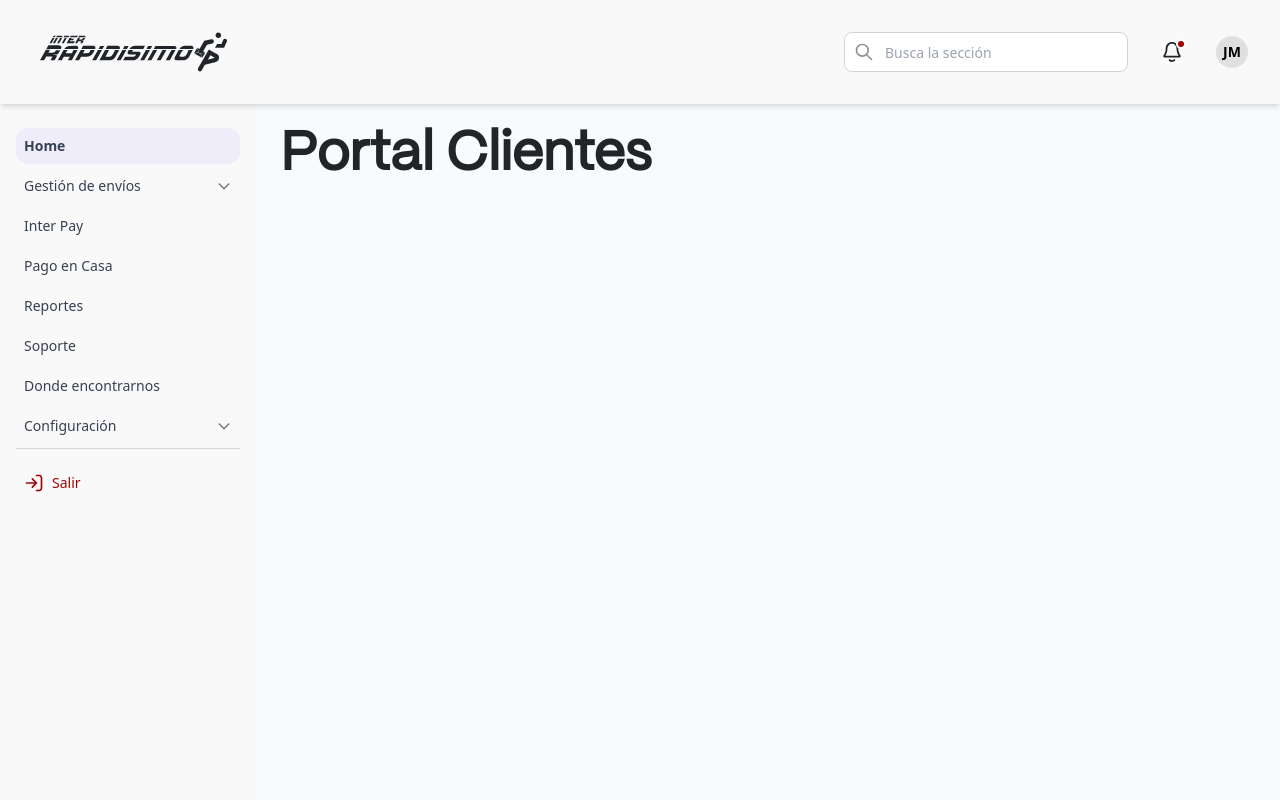
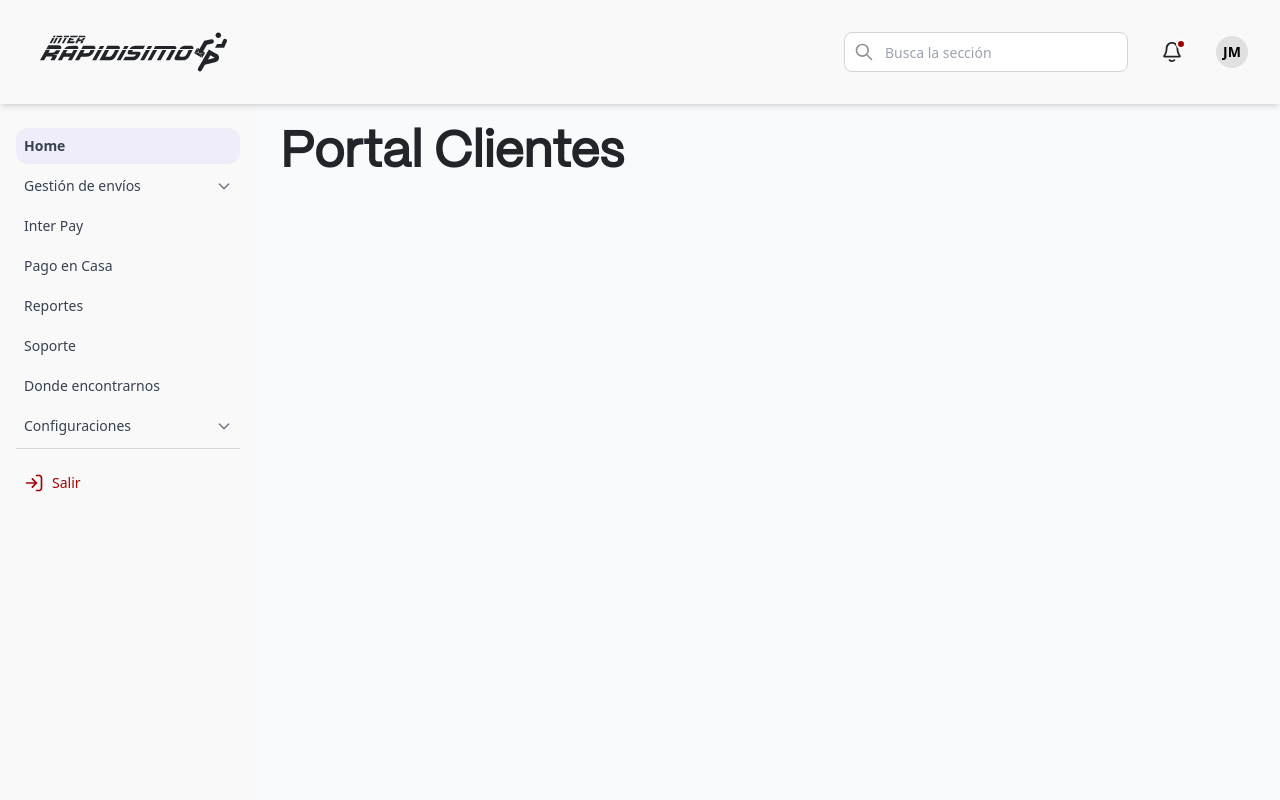
Before and after one commit to IngenieroMaster58/mf-layout, an Angular app: page / in a window 1280 px wide. Shown: the top 800 px of the page. Built offline with nearby package versions, Linux system fonts and the light colour scheme.

Commit message:
se ajusta menu responsive segun modificaciones de diseñadores

```diff
--- a/src/app/app.component.ts
+++ b/src/app/app.component.ts
@@ -28,7 +28,7 @@ import { RouterModule } from '@angular/router';
           <!-- MAIN CONTENT -->
           <main class="flex-1 p-6 bg-gray-50">
             <router-outlet></router-outlet>
-            <div class="font-prospero font-bold text-[54px] h-[800px] leading-[100%] tracking-normal text-darktext">
+            <div class="font-prospero font-bold text-[50px] h-[800px] leading-[100%] tracking-normal text-darktext">
               Portal Clientes
             </div>
           </main>
--- a/src/app/components/header/header.component.html
+++ b/src/app/components/header/header.component.html
@@ -19,6 +19,7 @@
 
   <!-- NAV -->
   <nav class="flex items-center space-x-4 md:space-x-8 text-gray-600">
+
     <!-- Buscador -->
     <div class="hidden md:block relative w-[220px] lg:w-[284px] h-10">
       <input type="text" placeholder="Busca la sección"
@@ -39,6 +40,7 @@
           class="absolute -top-[1px] -right-[2px] h-2.5 w-2.5 bg-[#A10303] rounded-full border-2 border-white"></div>
       </button>
 
+      <!-- Panel de notificaciones -->
       <div *ngIf="notificationsOpen"
         class="notification-panel absolute right-0 mt-2 w-80 bg-white rounded-lg shadow-lg border border-gray-200 z-50">
         <div class="p-3">
@@ -84,15 +86,16 @@
   </nav>
 </header>
 
-<div *ngIf="menuOpen"
-  class="fixed top-[72px] md:hidden left-0 w-full bg-white shadow-lg z-20 h-[calc(100vh-72px)] overflow-y-auto">
-  <nav class="flex flex-col py-4 px-4 space-y-1">
-    <div *ngFor="let item of menuItems">
+<div *ngIf="menuOpen" class="fixed inset-0 z-40 flex md:hidden">
+
+  <div class="w-[70%] bg-white shadow-lg h-full overflow-y-auto animate-slideInLeft">
+    <nav class="flex flex-col py-4 h-full">
+      <div *ngFor="let item of menuItems" class="px-2">
         <a (click)="selectMenu(item)" [ngClass]="{
-          'font-semibold text-gray-900': item.open && item.subItems,
+            'font-semibold': item.open && item.subItems,
             'bg-[#F0EDFB] font-semibold': item.selected && !item.subItems
           }"
-        class="flex justify-between items-center p-2 rounded-lg text-gray-700 hover:bg-gray-100 transition cursor-pointer">
+          class="flex justify-between items-center px-4 py-3 text-gray-700 rounded-xl hover:bg-gray-100 transition cursor-pointer">
           <span>{{ item.name }}</span>
           <svg *ngIf="item.subItems" [ngClass]="{'rotate-180': item.open}"
             class="w-4 h-4 text-gray-500 transition-transform duration-300" fill="none" stroke="currentColor"
@@ -101,22 +104,27 @@
           </svg>
         </a>
 
-      <div *ngIf="item.open && item.subItems" class="ml-4 py-1 flex flex-col space-y-0.5">
+        <div *ngIf="item.open && item.subItems" class="ml-6 py-1 flex flex-col space-y-0.5">
           <a *ngFor="let subItem of item.subItems" (click)="selectSubMenu(item, subItem)"
             [ngClass]="{'bg-[#F0EDFB] font-semibold': subItem.selected}"
-          class="flex items-center p-2 text-gray-600 rounded-lg hover:bg-gray-100 transition cursor-pointer">
+            class="px-4 py-2 text-gray-600 rounded-lg hover:bg-gray-100 transition">
             {{ subItem.name }}
           </a>
         </div>
       </div>
 
       <!-- Logout -->
-    <div class="mt-4 border-t border-gray-300 pt-4">
+      <div class="mt-6 flex flex-col items-center pt-4 pb-6">
+        <div class="w-[90%] border-t border-gray-300 mb-4"></div>
         <button (click)="logout()"
-        class="flex items-center text-[#A10303] hover:bg-gray-100 p-2 rounded-lg transition w-full text-left font-medium">
+          class="flex items-center text-[#A10303] hover:bg-gray-100 px-6 py-2 rounded-xl transition w-full text-left font-medium">
           <img src="assets/imagenes/log-out-icon.svg" alt="Logout" class="w-5 h-5 mr-2" />
           <span>Salir</span>
         </button>
       </div>
     </nav>
   </div>
+
+  <!-- Backdrop -->
+  <div class="flex-1 bg-black bg-opacity-40" (click)="toggleMenu()"></div>
+</div>
--- a/src/app/components/header/header.component.ts
+++ b/src/app/components/header/header.component.ts
@@ -76,16 +76,16 @@ export class HeaderComponent implements OnDestroy {
         },
         { name: 'Donde encontrarnos', route: '/oficinas', selected: false, open: false },
         {
-            name: 'Configuración',
-            route: '/configuracion',
+            name: 'Configuraciones',
+            route: '/configuraciones',
             selected: false,
             open: false,
             subItems: [
-                { name: 'Direcciones y sucursales', route: '/configuracion/misdirecciones', selected: false },
-                { name: 'Mis clientes', route: '/configuracion/misclientes', selected: false },
-                { name: 'Administrar', route: '/configuracion/administrar', selected: false },
-                { name: 'Facturación', route: '/configuracion/facturacion', selected: false },
-                { name: 'Método de pago', route: '/configuracion/metodopago', selected: false },
+                { name: 'Direcciones y sucursales', route: '/configuraciones/misdirecciones', selected: false },
+                { name: 'Mis clientes', route: '/configuraciones/misclientes', selected: false },
+                { name: 'Administrar', route: '/configuraciones/administrar', selected: false },
+                { name: 'Facturación', route: '/configuraciones/facturacion', selected: false },
+                { name: 'Método de pago', route: '/configuraciones/metodopago', selected: false },
             ],
         },
     ];
--- a/src/app/components/menu-lateral/menu-lateral.component.ts
+++ b/src/app/components/menu-lateral/menu-lateral.component.ts
@@ -68,16 +68,16 @@ export class MenuLateralComponent {
     },
     { name: 'Donde encontrarnos', route: '/oficinas', selected: false, open: false },
     {
-      name: 'Configuración',
-      route: '/configuracion',
+      name: 'Configuraciones',
+      route: '/configuraciones',
       selected: false,
       open: false,
       subItems: [
-        { name: 'Direcciones y sucursales', route: '/configuracion/misdirecciones', selected: false },
-        { name: 'Mis clientes', route: '/configuracion/misclientes', selected: false },
-        { name: 'Administrar', route: '/configuracion/administrar', selected: false },
-        { name: 'Facturación', route: '/configuracion/facturacion', selected: false },
-        { name: 'Método de pago', route: '/configuracion/metodopago', selected: false },
+        { name: 'Direcciones y sucursales', route: '/configuraciones/misdirecciones', selected: false },
+        { name: 'Mis clientes', route: '/configuraciones/misclientes', selected: false },
+        { name: 'Administrar', route: '/configuraciones/administrar', selected: false },
+        { name: 'Facturación', route: '/configuraciones/facturacion', selected: false },
+        { name: 'Método de pago', route: '/configuraciones/metodopago', selected: false },
       ],
     },
   ];
--- a/webpack.prod.config.js
+++ b/webpack.prod.config.js
@@ -6,7 +6,7 @@ module.exports = withModuleFederationPlugin({
     exposes: {
         './Header': './src/app/components/header/header.component.ts',
         './Footer': './src/app/components/footer/footer.component.ts',
-        './Sidebar': './src/app/components/sidebar/sidebar.component.ts',
+        './MenuLateral': './src/app/components/menu-lateral/menu-lateral.component.ts',
     },
 
     shared: {
```
Lines whose indentation alone changed are shown as unchanged.
